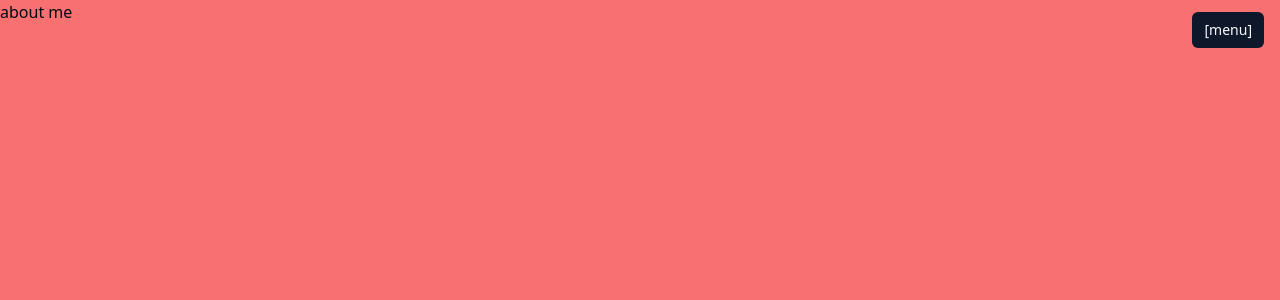
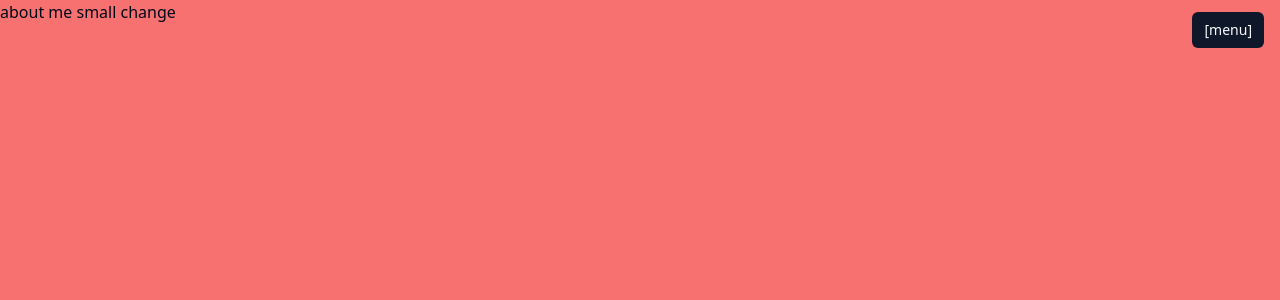
Before and after one commit to muh5329/Monkey-Factory, a Next.js app: page /aboutme in a window 1280 px wide. Shown: the top 300 px of the page. Built offline with nearby package versions, Linux system fonts and the light colour scheme.

Commit message:
new commit

```diff
--- a/src/app/aboutme/page.tsx
+++ b/src/app/aboutme/page.tsx
@@ -4,7 +4,7 @@ export default function AboutMePage
   () {
   return (
     <main className="flex h-dvh bg-red-400">
-      about me
+      about me small change
     </main>
   );
 }
```
